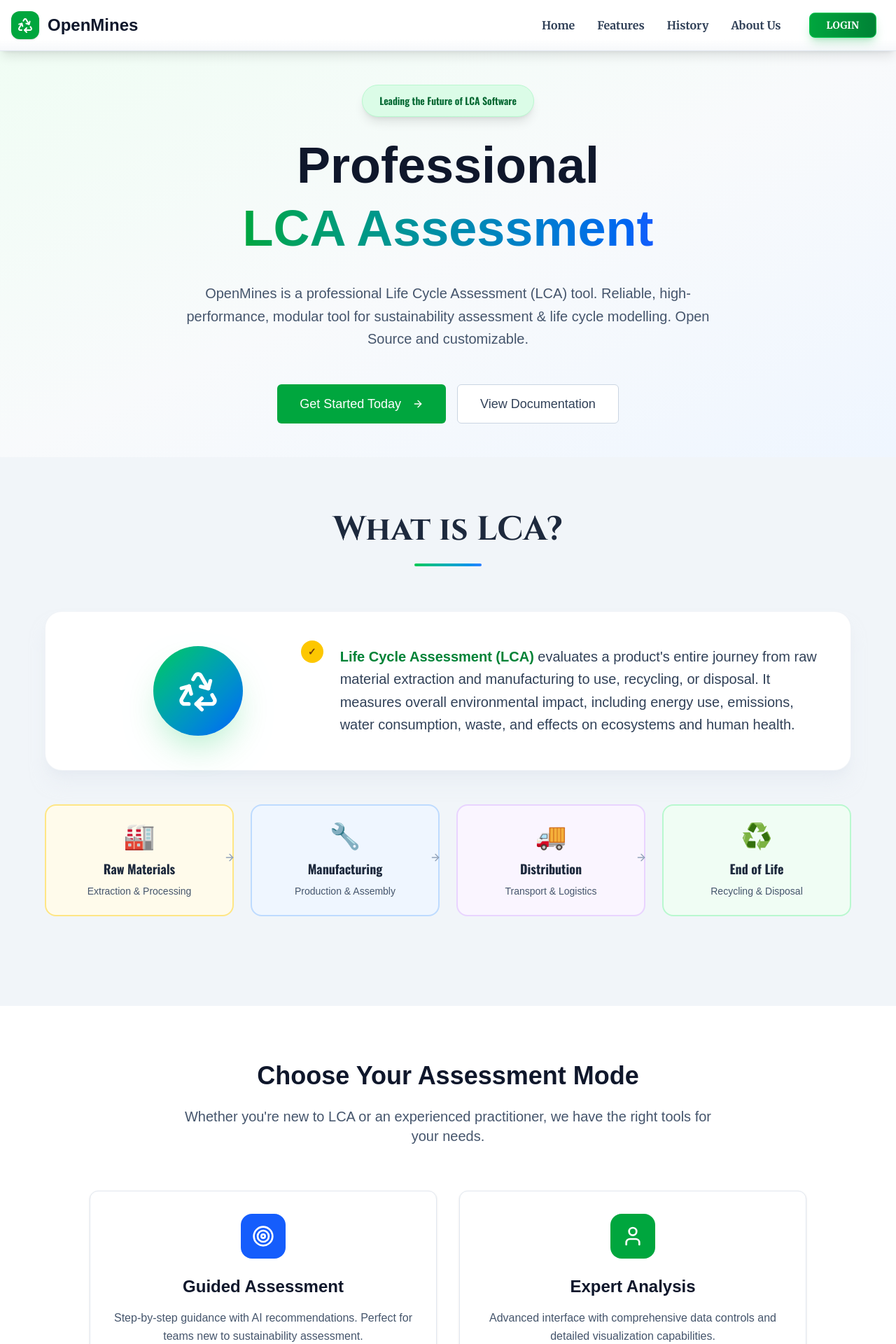
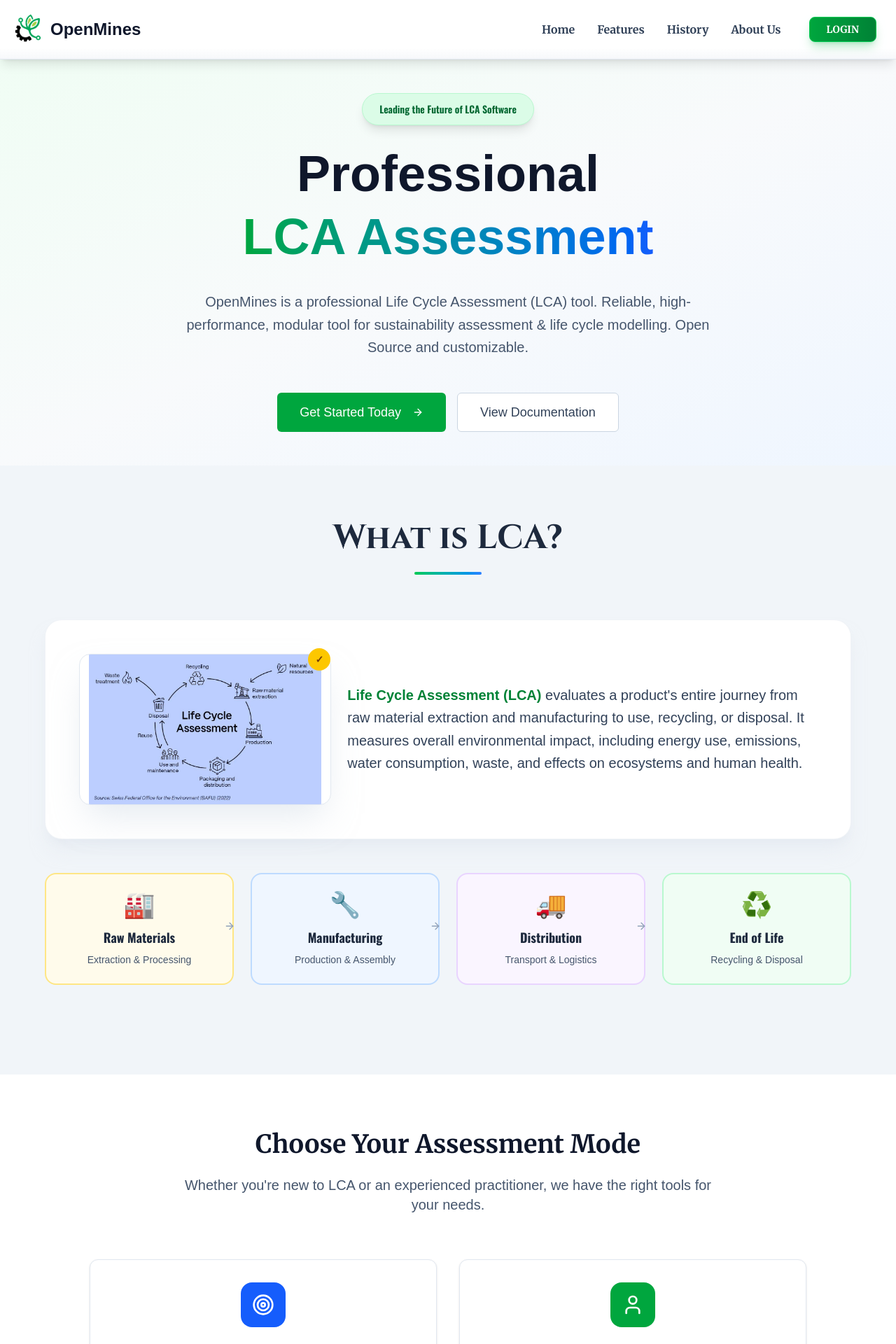
Before and after one commit to KrishKumar49/OpenMinds-LCA, a Next.js app: page / in a window 1280 px wide. Shown: the top 1920 px of the page at 70% size. Built offline with nearby package versions, Linux system fonts and the light colour scheme.

Commit message:
HOME FINAL 2

```diff
--- a/app/page.tsx
+++ b/app/page.tsx
@@ -6,7 +6,8 @@
 import { Badge } from "@/components/ui/badge-home"
 import { Target, User, Recycle, Zap, Globe, ArrowRight, CheckCircle, BarChart3, Shield, Users } from "lucide-react"
 import Link from "next/link"
-import lca from "../public/LCA-graphic_version-2.webp"
+import lca from "../public/lca design.jpg"
+import logo from "../public/WhatsApp Image 2025-09-18 at 23.40.23_65c59c7b.jpg"
 
 // Import Google Fonts
 import { Cinzel, Oswald, Didact_Gothic, Roboto_Mono, Merriweather } from 'next/font/google'
@@ -62,9 +63,15 @@
         <div className="container mx-auto px-4 py-4">
           <nav className="flex items-center justify-between">
             <div className="flex items-center space-x-3">
-              <Link href="/" className="flex items-center space-x-3 hover:opacity-80 transition-opacity duration-200">
-                <div className="w-10 h-10 rounded-xl bg-green-600 flex items-center justify-center shadow-sm">
-                  <Recycle className="w-6 h-6 text-white" />
+              <Link href="/" className="flex items-center space-x-2 hover:opacity-80 transition-opacity duration-200">
+                <div className="w-12 h-12 flex items-center justify-center mb-1">
+                  <Image
+                    src={logo}
+                    alt="OpenMines Logo"
+                    className="w-12 h-12 object-cover"
+                    width={64}
+                    height={48}
+                  />
                 </div>
                 <span className="text-2xl font-bold text-slate-900">OpenMines</span>
               </Link>
@@ -149,8 +156,14 @@
                 <div className="flex flex-col lg:flex-row items-center gap-8">
                   <div className="lg:w-1/3">
                     <div className="relative">
-                      <div className="w-32 h-32 mx-auto bg-gradient-to-br from-green-500 to-blue-600 rounded-full flex items-center justify-center shadow-2xl shadow-green-500/30">
-                        <Recycle className="w-16 h-16 text-white" />
+                      <div className="w-90 h-54 mx-auto bg-white rounded-2xl flex items-center justify-center shadow-2xl shadow-slate-300/50 border border-slate-200">
+                        <Image
+                          src={lca}
+                          alt="LCA Process Diagram"
+                          className="w-full h-full object-contain rounded-2xl"
+                          width={256}
+                          height={192}
+                        />
                       </div>
                       <div className="absolute -top-2 -right-2 w-8 h-8 bg-yellow-400 rounded-full flex items-center justify-center">
                         <span className="text-yellow-900 font-bold text-sm">✓</span>
@@ -220,7 +233,7 @@
         <section id="assessment-mode-section" className="py-20 bg-white">
           <div className="container mx-auto px-4">
             <div className="text-center mb-16">
-              <h2 className="text-4xl font-bold mb-6 text-slate-900">Choose Your Assessment Mode</h2>
+              <h2 className={`text-4xl font-bold mb-6 text-slate-900 ${merriweather.className}`}>Choose Your Assessment Mode</h2>
               <p className="text-xl text-slate-600 max-w-3xl mx-auto">
                 Whether you're new to LCA or an experienced practitioner, we have the right tools for your needs.
               </p>
@@ -240,11 +253,11 @@
                   <div className="w-16 h-16 mx-auto mb-6 rounded-2xl bg-blue-600 flex items-center justify-center">
                     <Target className="w-8 h-8 text-white" />
                   </div>
-                  <h3 className="text-2xl font-bold mb-4 text-slate-900">Guided Assessment</h3>
+                  <h3 className={`text-2xl font-bold mb-4 text-slate-900 ${merriweather.className}`}>Guided Assessment</h3>
                   <p className="text-slate-600 mb-8 leading-relaxed">
                     Step-by-step guidance with AI recommendations. Perfect for teams new to sustainability assessment.
                   </p>
-                  <Button size="lg" className="w-full bg-blue-600 hover:bg-blue-700 text-white" asChild>
+                  <Button size="lg" className={`w-full bg-blue-600 hover:bg-blue-700 text-white ${merriweather.className}`} asChild>
                     <Link href="/non-expert">Start Assessment</Link>
                   </Button>
                 </div>
@@ -261,11 +274,11 @@
                   <div className="w-16 h-16 mx-auto mb-6 rounded-2xl bg-green-600 flex items-center justify-center">
                     <User className="w-8 h-8 text-white" />
                   </div>
-                  <h3 className="text-2xl font-bold mb-4 text-slate-900">Expert Analysis</h3>
+                  <h3 className={`text-2xl font-bold mb-4 text-slate-900 ${merriweather.className}`}>Expert Analysis</h3>
                   <p className="text-slate-600 mb-8 leading-relaxed">
                     Advanced interface with comprehensive data controls and detailed visualization capabilities.
                   </p>
-                  <Button size="lg" variant="outline" className="w-full bg-white border-slate-300 text-slate-700 hover:bg-slate-50" asChild>
+                  <Button size="lg" variant="outline" className={`w-full bg-green-600 text-white border-slate-300 hover:bg-slate-50 ${merriweather.className}`} asChild>
                     <Link href="/expert">Advanced Analysis</Link>
                   </Button>
                 </div>
@@ -343,7 +356,7 @@
                   Get Started Today
                   <ArrowRight className="ml-2 w-5 h-5" />
                 </Button>
-                <Button size="lg" variant="outline" className="h-14 px-8 text-lg bg-white border-slate-300 text-slate-700 hover:bg-slate-50">
+                <Button size="lg" variant="outline" className="h-14 px-8 text-lg bg-zinc-100 font-bold border-slate-300 text-slate-700 hover:bg-slate-50 border-2">
                   View Documentation
                 </Button>
               </div>
@@ -353,41 +366,47 @@
       </main>
 
       <footer className="border-t border-slate-200 bg-slate-100">
-        <div className="container mx-auto px-4 py-12">
+        <div className="container mx-auto px-10 py-8">
           <div className="grid md:grid-cols-4 gap-8">
             <div>
               <div className="flex items-center space-x-2 mb-4">
-                <div className="w-6 h-6 rounded bg-green-600 flex items-center justify-center">
-                  <Recycle className="w-4 h-4 text-white" />
+                <div className="w-8 h-8 flex items-center justify-center">
+                  <Image
+                    src={logo}
+                    alt="OpenMines Logo"
+                    className="w-10 h-10 object-cover rounded"
+                    width={32}
+                    height={32}
+                  />
                 </div>
-                <span className="font-bold text-slate-900">CircularLCA</span>
+                <span className="font-bold text-slate-900 text-2xl">OpenMines</span>
               </div>
               <p className="text-sm text-slate-600">
                 Leading the future of LCA software with professional, open-source solutions.
               </p>
             </div>
             <div>
-              <h5 className="font-semibold mb-3 text-slate-900">Product</h5>
+              <h5 className={`font-extrabold mb-3 text-slate-900 ml-3 ${cinzel.className}`}>Project</h5>
               <ul className="space-y-2 text-sm text-slate-600">
                 <li>
-                  <Link href="/features" className="hover:text-green-600 transition-colors">
+                  <Link href="/features" className="hover:text-green-600 ml-3 transition-colors">
                     Features
                   </Link>
                 </li>
                 <li>
-                  <Link href="/pricing" className="hover:text-green-600 transition-colors">
-                    Pricing
+                  <Link href="/pricing" className="hover:text-green-600 ml-3 transition-colors">
+                    Github
                   </Link>
                 </li>
                 <li>
-                  <Link href="/documentation" className="hover:text-green-600 transition-colors">
+                  <Link href="/documentation" className="hover:text-green-600 ml-3 transition-colors">
                     Documentation
                   </Link>
                 </li>
               </ul>
             </div>
             <div>
-              <h5 className="font-semibold mb-3 text-slate-900">Company</h5>
+              <h5 className={`font-extrabold mb-3 text-slate-900 ${cinzel.className}`}>Organization</h5>
               <ul className="space-y-2 text-sm text-slate-600">
                 <li>
                   <Link href="/about" className="hover:text-green-600 transition-colors">
@@ -401,22 +420,22 @@
                 </li>
                 <li>
                   <Link href="/careers" className="hover:text-green-600 transition-colors">
-                    Careers
+                    Socials
                   </Link>
                 </li>
               </ul>
             </div>
             <div>
-              <h5 className="font-semibold mb-3 text-slate-900">Support</h5>
+              <h5 className={`font-extrabold mb-3 text-slate-900 ${cinzel.className}`}>Support</h5>
               <ul className="space-y-2 text-sm text-slate-600">
                 <li>
                   <Link href="/help" className="hover:text-green-600 transition-colors">
-                    Help Center
+                    Feedback
                   </Link>
                 </li>
                 <li>
                   <Link href="/contact" className="hover:text-green-600 transition-colors">
-                    Contact
+                    Contact Us
                   </Link>
                 </li>
                 <li>
@@ -427,9 +446,6 @@
               </ul>
             </div>
           </div>
-          <div className="border-t border-slate-300 mt-8 pt-8 text-center text-sm text-slate-600">
-            <p>&copy; 2024 CircularLCA. All rights reserved.</p>
-          </div>
         </div>
       </footer>
     </div>
```
Also changed, not shown: public/WhatsApp Image 2025-09-18 at 23.40.23_65c59c7b.jpg (added), public/lca design.jpg (added).
